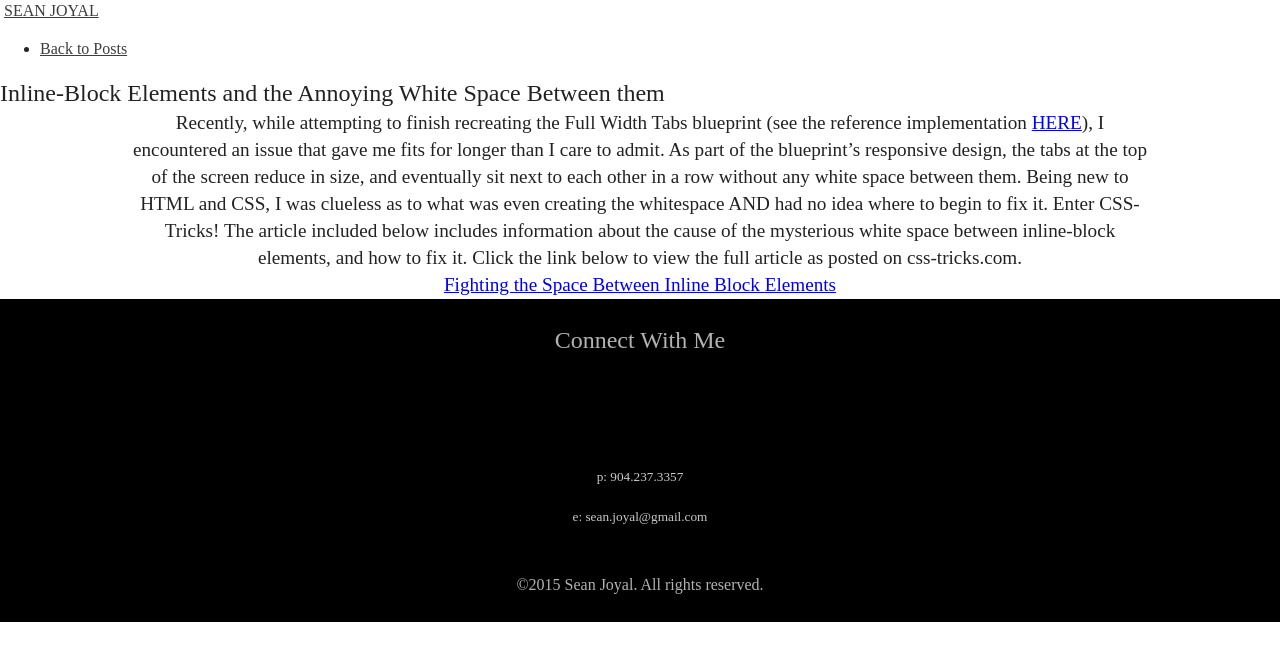
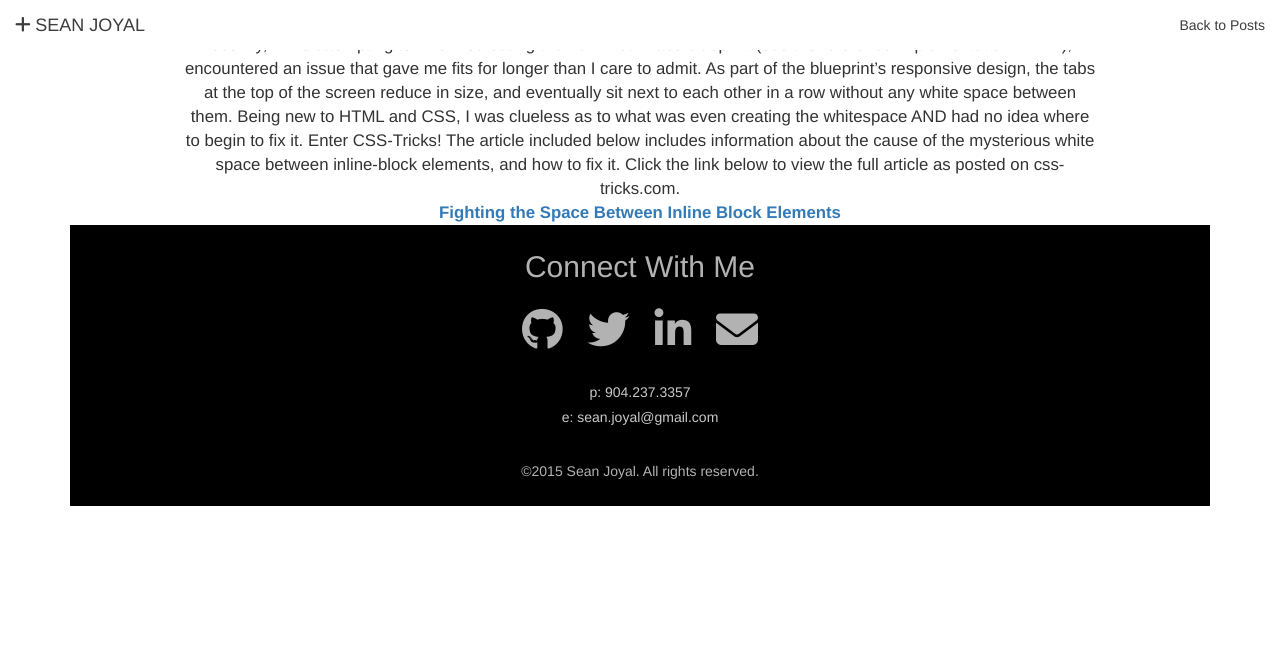
Before and after one commit to sjoyal/sjoyal.github.io, a Jekyll site: the page built from _posts/2015-06-08-TIY_Get_Rid_of_Unwanted_Inline_Block_Spacing.md, in a window 1280 px wide. Shown: the top 661 px of the page. Built offline with Jekyll 4.4.1, drawn with Linux system fonts in a browser that asks for light colours; nearby versions of some CDN libraries; library files that are not in the unit come from our copies.

Commit message:
updating posts template, adding components for fa, bootstrap, jquery, etc.

```diff
--- a/_layouts/post.html
+++ b/_layouts/post.html
@@ -6,9 +6,9 @@
         <title>{{page.title}}</title>
         <meta name="description" content="">
         <meta name="viewport" content="width=device-width, initial-scale=1">
-        <!--bower:css-->
         <link rel="stylesheet" href="https://cdnjs.cloudflare.com/ajax/libs/normalize/3.0.3/normalize.min.css" />
-        <!--endbower-->
+        <link rel="stylesheet" href="../css/bootstrap.min.css">
+        <link rel="stylesheet" href="../css/font-awesome/css/font-awesome.min.css">
         <link rel="stylesheet" href="{{ site.url }}/css/main.css">
     </head>
     <body>
@@ -23,7 +23,7 @@
             <!-- Collect the nav links, forms, and other content for toggling -->
             <div class="collapse navbar-collapse" id="bs-example-navbar-collapse-1">
               <ul class="nav navbar-nav navbar-right">
-                <li class="main-buttons"><a href="https://sjoyal.github.io/#posts">Back to Posts</a></li>
+                <li class="main-buttons"><a href="https://sjoyal.github.io">Back to Posts</a></li>
               </ul>
             </div><!-- /.navbar-collapse -->
           </div><!-- /.container-fluid -->
```
Also changed, not shown: other parts of _layouts/post.html (+2 -4 lines).
